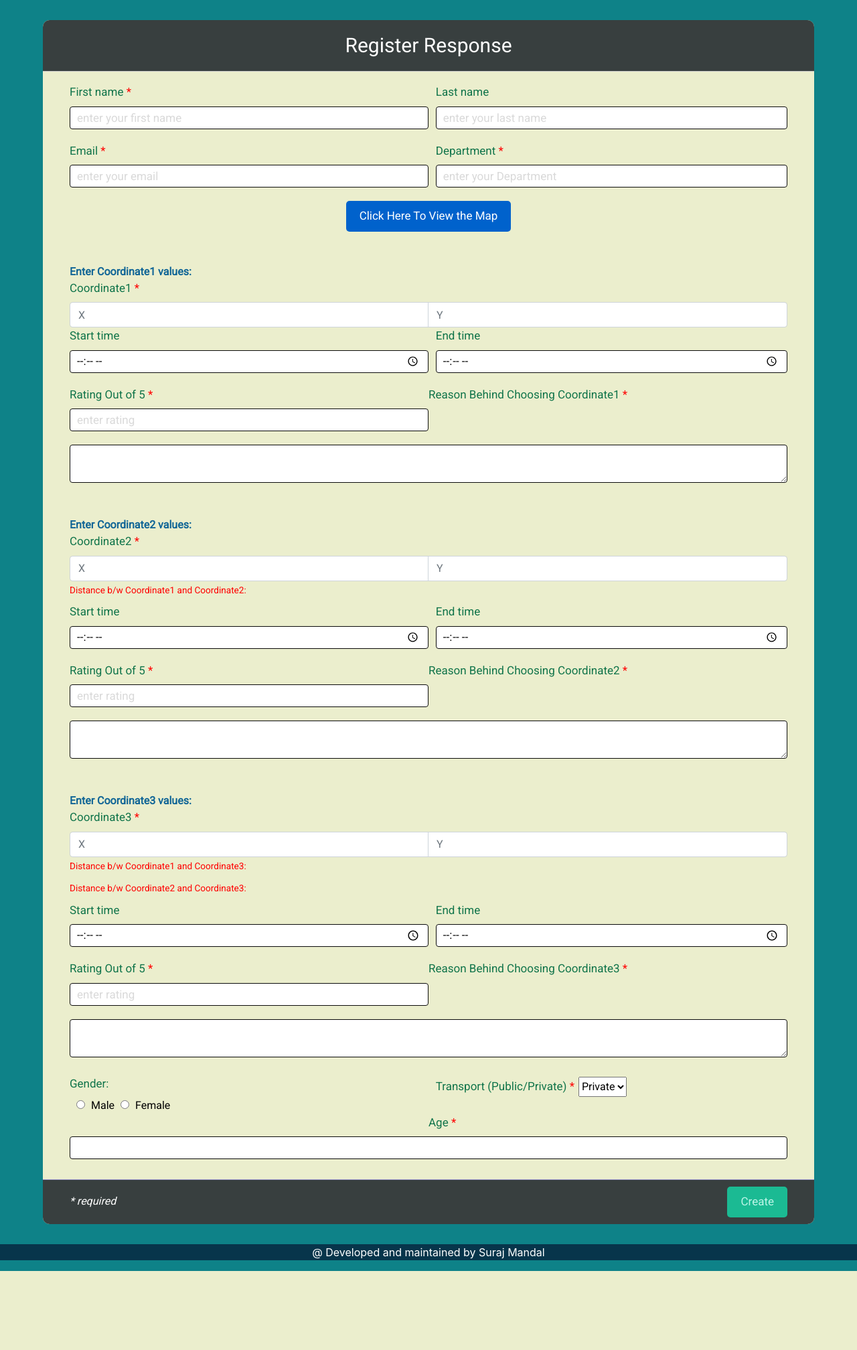
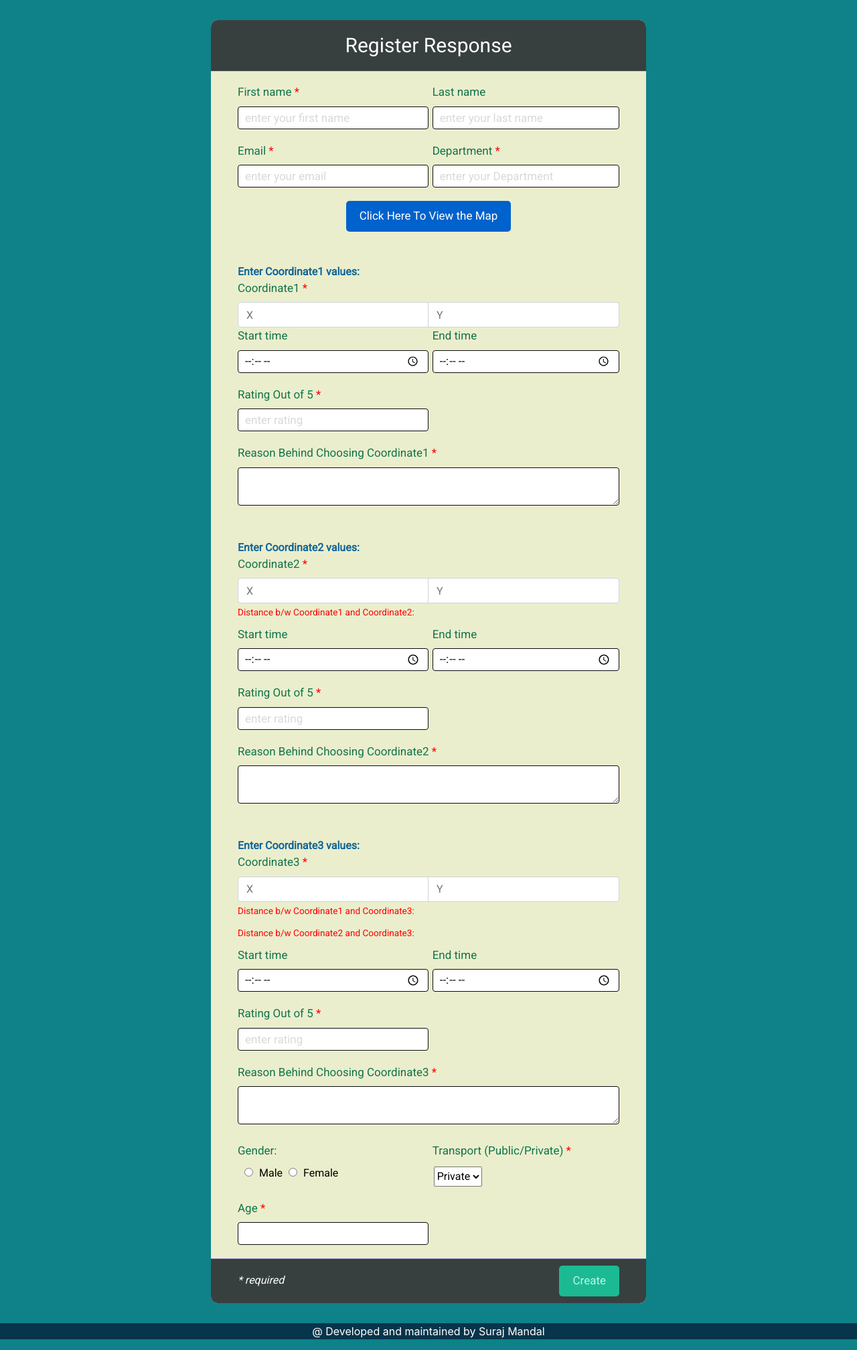
Before and after one commit to srm1071/crowdsource1, a Django app: page /register in a window 1280 px wide. Shown: the part 81-2097 px from the top of the page at 67% size. Before the commit the page ends 1979 px from the top, so only its background shows below. Run offline with Django 3.2, Linux system fonts and the light colour scheme; some libraries are stand-ins or nearby versions.

Commit message:
Update register.html

```diff
--- a/template/register.html
+++ b/template/register.html
@@ -31,7 +31,7 @@
 
   .signup-form {
     font-family: "Roboto", sans-serif;
-    width: 90%;
+    width: 650px;
     margin: 30px auto;
     background: linear-gradient(to right, #ebeecd 0%, #ebeecd 50%, #ebeecd 99%);
     border-radius: 10px;
@@ -186,7 +186,7 @@
 </head>
 
 <body>
-  <nav class="navbar navbar-expand-lg navbar-dark bg-dark">
+  <nav class="navbar navbar-expand-lg navbar-dark bg-dark" width=650px>
     <div class="container-fluid">
       <a class="navbar-brand" href="#">Crowdsourcing</a>
       <button class="navbar-toggler" type="button" data-bs-toggle="collapse" data-bs-target="#navbarSupportedContent"
@@ -421,7 +421,7 @@
 
         <!-- Profile picture and Age -->
         <div class="horizontal-group">
-          <div class="form-group center">
+          <div class="form-group left">
             <label for="experience" class="label-title">Age <font color="red">*</font></label>
             <input type="number" min="18" max="80" value="" class="form-input" name="age" required="required">
           </div>
```
